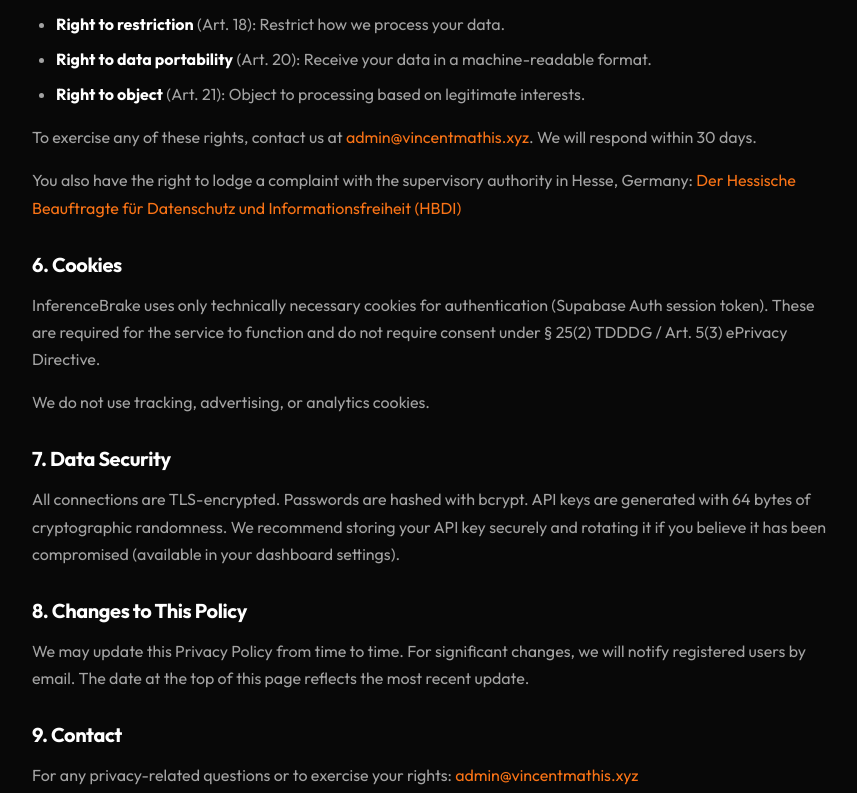
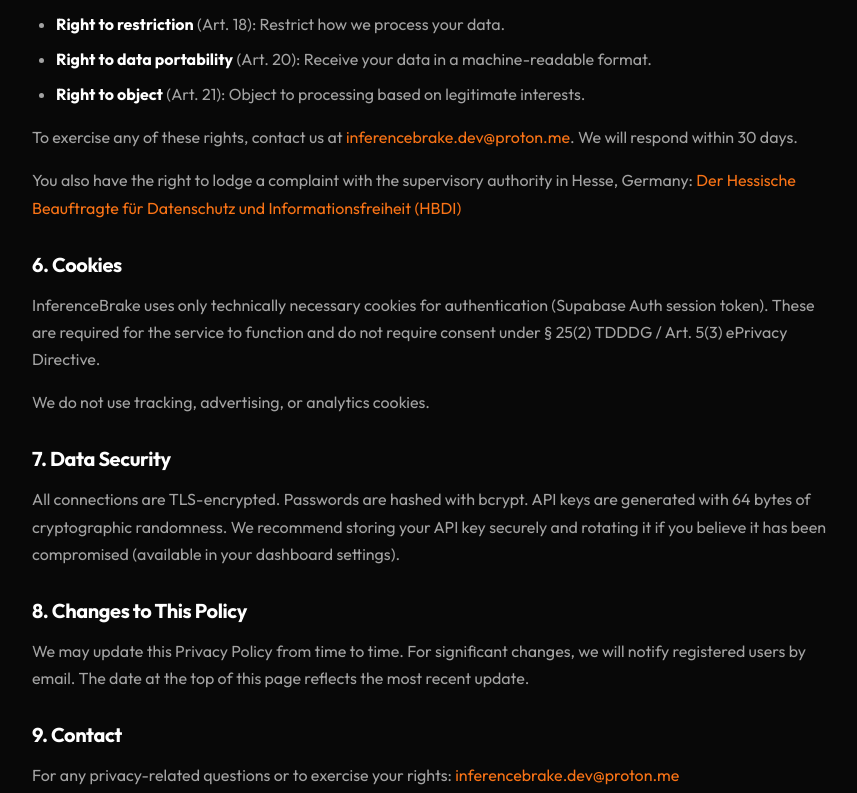
Before and after one commit to InferenceBrake/inference-brake-platform, a SvelteKit app in the folder apps/web/: page /privacy in a window 1280 px wide. Shown: the part 2427-3220 px from the top of the page, without its empty margins (208-1065 px from the left). Built offline with nearby package versions, Linux system fonts and the light colour scheme; no server answers.

Commit message:
Fix: Update contact email to Proton address

```diff
--- a/apps/web/src/routes/impressum/+page.svelte
+++ b/apps/web/src/routes/impressum/+page.svelte
@@ -17,7 +17,7 @@
 			<p><strong>Address:</strong> Loni-Franz-Straße 14</p>
 			<p><strong>Postal Code & City:</strong> 65510 Idstein</p>
 			<p><strong>Country:</strong> Germany</p>
-			<p><strong>Email:</strong> <a href="mailto:admin@vincentmathis.xyz">admin@vincentmathis.xyz</a></p>
+			<p><strong>Email:</strong> <a href="mailto:inferencebrake.dev@proton.me">inferencebrake.dev@proton.me</a></p>
 		</div>
 
 		<h2>Business Type</h2>
--- a/apps/web/src/routes/privacy/+page.svelte
+++ b/apps/web/src/routes/privacy/+page.svelte
@@ -123,7 +123,7 @@
 		</ul>
 		<p>
 			To exercise any of these rights, contact us at
-			<a href="mailto:admin@vincentmathis.xyz">admin@vincentmathis.xyz</a>.
+			<a href="mailto:inferencebrake.dev@proton.me">inferencebrake.dev@proton.me</a>.
 			We will respond within 30 days.
 		</p>
 		<p>
@@ -160,7 +160,7 @@
 		<h2>9. Contact</h2>
 		<p>
 			For any privacy-related questions or to exercise your rights:
-			<a href="mailto:admin@vincentmathis.xyz">admin@vincentmathis.xyz</a>
+			<a href="mailto:inferencebrake.dev@proton.me">inferencebrake.dev@proton.me</a>
 		</p>
 	</div>
 </div>
--- a/apps/web/src/routes/terms/+page.svelte
+++ b/apps/web/src/routes/terms/+page.svelte
@@ -179,7 +179,7 @@
 		<h2>16. Contact</h2>
 		<p>
 			For questions about these Terms, contact us at
-			<a href="mailto:admin@vincentmathis.xyz">admin@vincentmathis.xyz</a>.
+			<a href="mailto:inferencebrake.dev@proton.me">inferencebrake.dev@proton.me</a>.
 		</p>
 	</div>
 </div>
```
Also changed, not shown: 1 other file (tests, documents, lock files or other folders).
